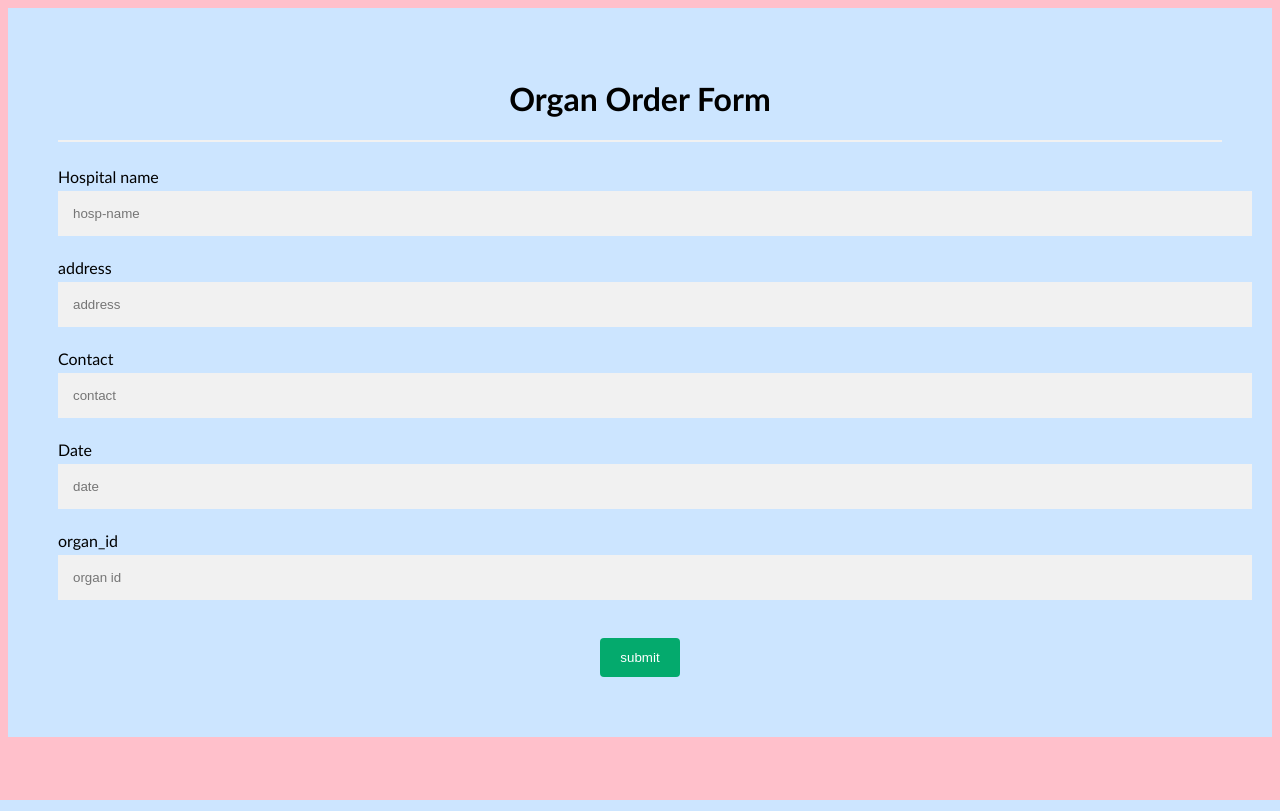
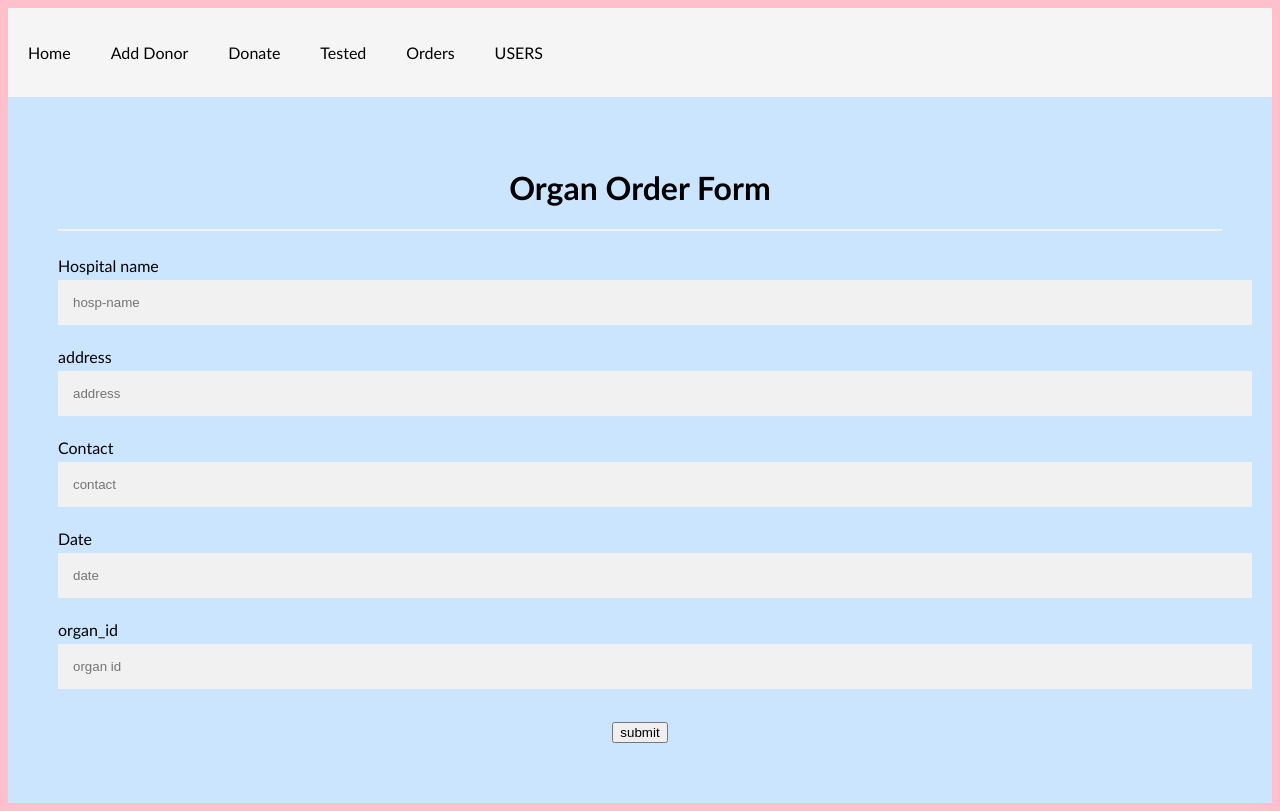
Before and after one commit to Shrii939/organ-donation-management, a PHP site: page /orderform.php in a window 1280 px wide. Run offline with PHP 8.4, Linux system fonts and the light colour scheme; data comes from the database, SQL or seed files in the repository.

Commit message:
few changes

```diff
--- a/organ-donation/home.php
+++ b/organ-donation/home.php
@@ -103,6 +103,7 @@
 <body>
     <header class="header">
         <nav class="nav-items">
+            <a href="home.php">Home</a>
             <a href="donor.php">Add Donor</a>
             <a href="organ.php">Donate</a>
             <a href="organ_bank.php">Tested</a>
--- a/organ-donation/index.php
+++ b/organ-donation/index.php
@@ -8,7 +8,7 @@ $uri .= $_SERVER['HTTP_HOST'];
 header('Location: ' . $uri . '/dashboard/');
 exit;
 ?>
-Something is wrong with the XAMPP installation :-(
+echo "Something is wrong with the XAMPP installation :-( ";
 <?php
 $servername = "localhost";
 $username = "root";
--- a/organ-donation/login.html
+++ b/organ-donation/login.html
@@ -1,4 +1,4 @@
-<?php
+<? php
 $servername = "localhost";
 $username = "root";
 $password = "";
--- a/organ-donation/orderform.php
+++ b/organ-donation/orderform.php
@@ -4,8 +4,7 @@ $username = "root";
 $password = "";
 $dbname = "organ_donation";
 $link = mysqli_connect($servername, $username, $password, $dbname);
-$con = mysqli_select_db($link, $dbname);
-$res = mysqli_query($link, "select * from trigger1");
+// $res = mysqli_query($link, "select * from trigger1");
 ?>
 <!DOCTYPE html>
 <html>
@@ -79,6 +78,28 @@ $res = mysqli_query($link, "select * from trigger1");
             cursor: pointer;
             margin-top: 6px;
         }
+        .header {
+            display: flex;
+            justify-content: space-between;
+            align-items: center;
+            background-color: #f5f5f5;
+        }
+
+
+
+        .nav-items {
+            display: flex;
+            justify-content: space-around;
+            align-items: center;
+            background-color: #f5f5f5;
+            margin-right: 20px;
+        }
+
+        .nav-items a {
+            text-decoration: none;
+            color: #000;
+            padding: 35px 20px;
+        }
 
         input[type=submit]:hover {
             background-color: #45a049;
@@ -88,6 +109,17 @@ $res = mysqli_query($link, "select * from trigger1");
 </head>
 
 <body>
+<header class="header">
+        <nav class="nav-items">
+            <a href="home.php">Home</a>
+            <a href="donor.php">Add Donor</a>
+            <a href="organ.php">Donate</a>
+            <a href="organ_bank.php">Tested</a>
+            <a href="ordersshow.php">Orders</a>
+            <a href="adduser.php">USERS</a>
+        </nav>
+    </header>
+
     <form name="form2" action="" method="post">
         <div class="container">
             <center>
@@ -106,8 +138,8 @@ $res = mysqli_query($link, "select * from trigger1");
             <input type="text" name="organ_id" placeholder="organ id" size="15" />
             <br>
             <div class="order">
-                <a href="home.php"><input type="submit" name="save" value="submit"> </a>
-
+                <!-- <a href="home.php"><input type="submit" name="save" value="submit"> </a> -->
+                <button class="btn" name="save">submit</button>
             </div>
     </form>
 </body>
@@ -115,8 +147,11 @@ $res = mysqli_query($link, "select * from trigger1");
 </html>
 <?php
 if (isset($_POST["save"])) {
+    echo "hiet";
     mysqli_query($link, "insert into orders values('$_POST[hosp_name]','$_POST[adress]','$_POST[ph_no]','$_POST[date]','$_POST[organ_id]')");
     echo "submited";
+    mysqli_query($link, "DELETE FROM trigger1 WHERE organ_id='$_POST[organ_id]'");
+    header("Location: home.php");
 }
 
 
```
Also changed, not shown: organ-donation/donor.php (+32 -0 lines), organ-donation/organ.php (+33 -0 lines), organ-donation/organ_bank.php (+34 -0 lines).
